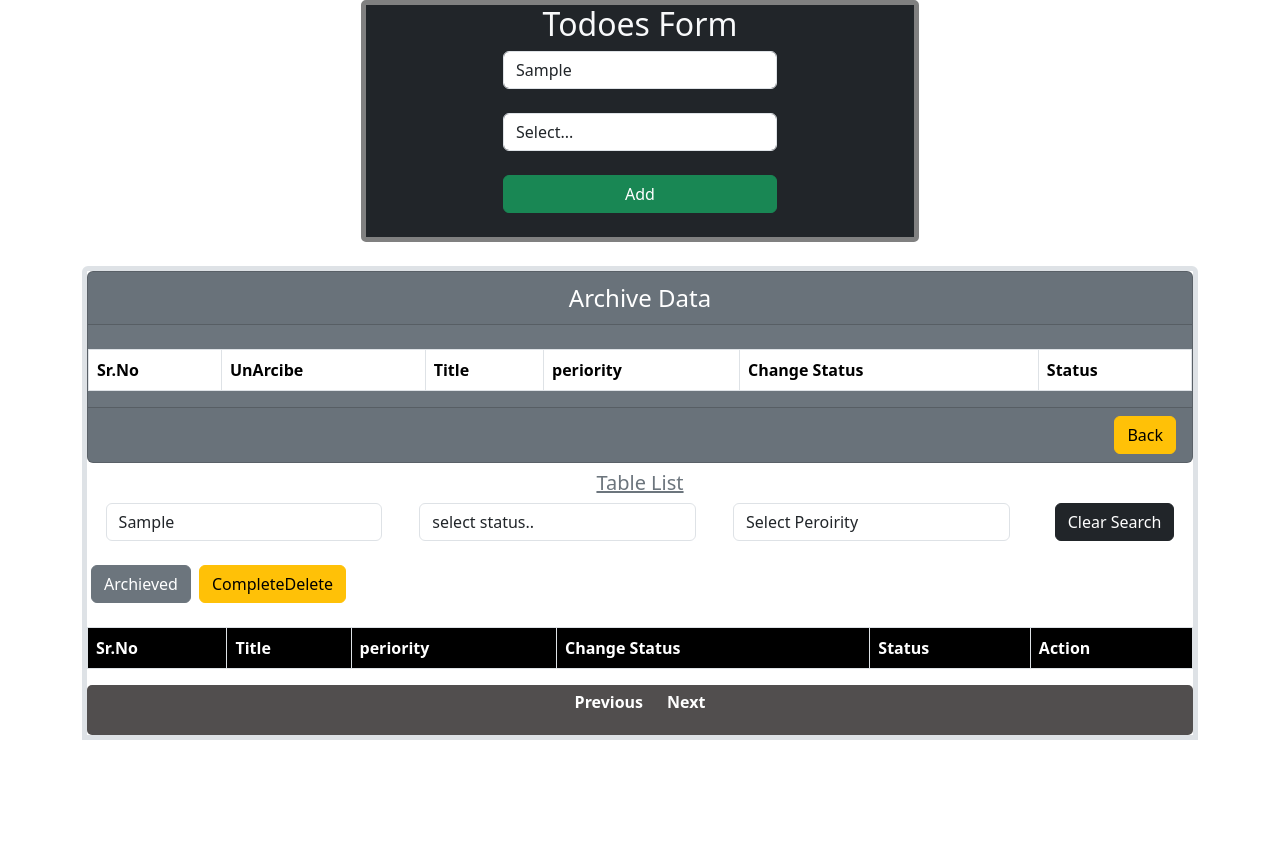
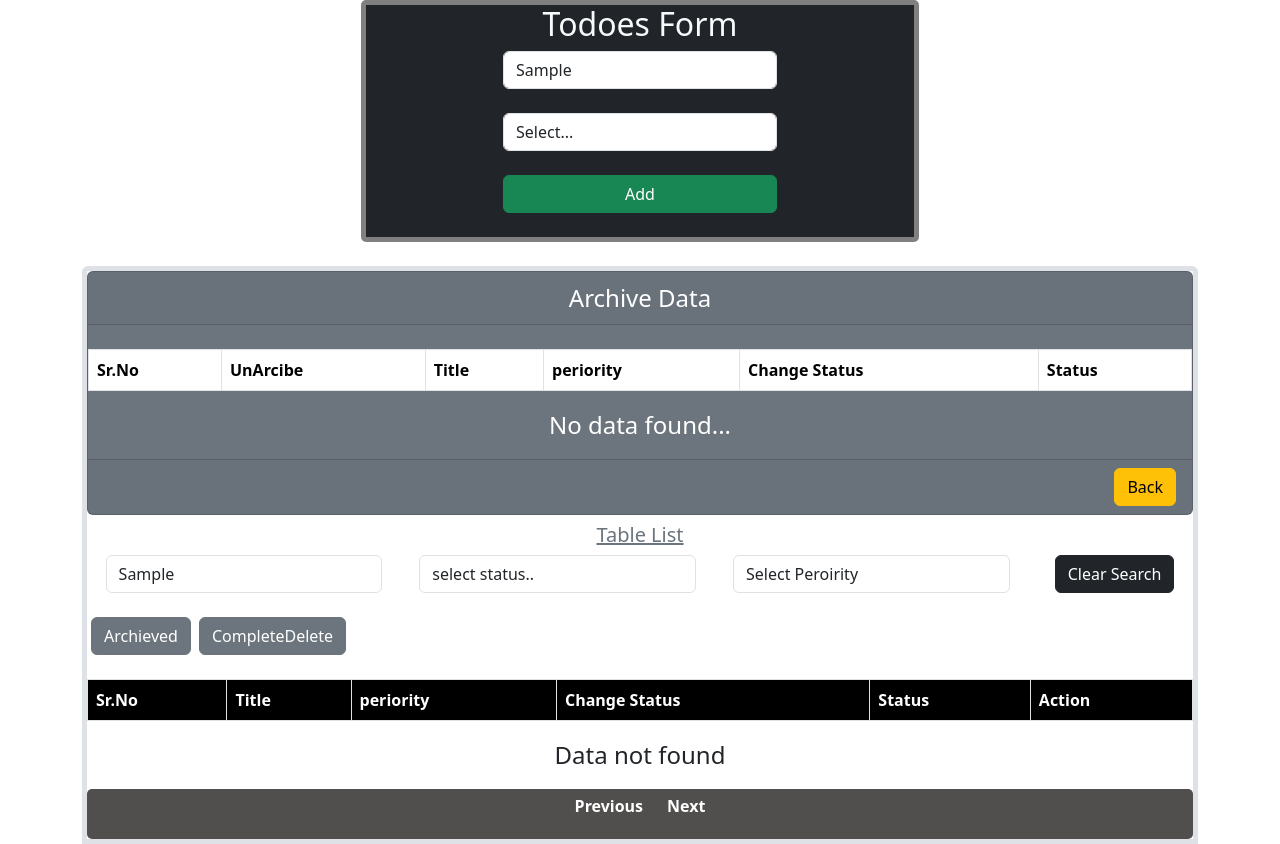
Before and after one commit to shaileshverma3667/todo_search_list, a React (Create React App) app: page / in a window 1280 px wide. Both pictures are taken after typing "Sample", "Sample" into the empty fields and a click on the button "Archieved". Before the commit the page ends 800 px from the top, so only its background shows below. Built offline with nearby package versions, Linux system fonts and the light colour scheme.

Commit message:
complete_project

```diff
--- a/src/Components/ArchiveField.jsx
+++ b/src/Components/ArchiveField.jsx
@@ -1,5 +1,5 @@
 import React from 'react'
-
+import { memo } from 'react'
 const ArchiveField = ({archieveData,mainData,setMainData,setArchieveData,setShowArchive}) => {
     const CompleteChange=(id)=>{
      let item= archieveData.find((data)=>data.id==id)
@@ -41,7 +41,7 @@ const ArchiveField = ({archieveData,mainData,setMainData,setArchieveData,setShow
 
             </tbody>
         </table>
-
+        {archieveData.length==0 && <p className='text-center text-white fs-4'>{"No data found..."}</p>}
       </div>
       <div className='card-footer'>
         <button className='btn btn-warning float-end' onClick={()=>setShowArchive(false)}>Back</button>
@@ -51,4 +51,4 @@ const ArchiveField = ({archieveData,mainData,setMainData,setArchieveData,setShow
   )
 }
 
-export default ArchiveField
+export default memo(ArchiveField)
--- a/src/Components/SearchElement.jsx
+++ b/src/Components/SearchElement.jsx
@@ -1,5 +1,5 @@
 import React from 'react'
-
+import { memo } from 'react'
 const SearchElement = ({handleSearch,clearSearch,searchObj}) => {
   return (
    <>
@@ -26,4 +26,4 @@ const SearchElement = ({handleSearch,clearSearch,searchObj}) => {
   )
 }
 
-export default SearchElement
+export default memo(SearchElement)
--- a/src/Components/TableField.jsx
+++ b/src/Components/TableField.jsx
@@ -5,7 +5,7 @@ import { memo } from 'react'
 import SearchElement from './SearchElement'
 import ReactPaginate from 'react-paginate'
 import ArchiveField from './ArchiveField'
-
+import DeleteIcon from '@mui/icons-material/Delete';
 
 const TableField = ({mainData,setMainData}) => {
   //pagination....
@@ -110,7 +110,7 @@ const TableField = ({mainData,setMainData}) => {
          <SearchElement handleSearch={handleSearch}  clearSearch={clearSearch} searchObj={searchObj}/>
         <div className='mt-4'>
            <button className='btn btn-secondary ms-1' onClick={()=>setShowArchive(!showArchive)}>Archieved</button>
-           <button className='btn btn-warning ms-2' onClick={handleCompleteDelete}>CompleteDelete</button>
+           <button className='btn btn-secondary ms-2' onClick={handleCompleteDelete}>CompleteDelete</button>
         </div>
         <table className='table table-striped table-bordered mt-4'>
             <thead >
@@ -141,7 +141,7 @@ const TableField = ({mainData,setMainData}) => {
                                 }</td>
                             <td>{data.isPending}</td>
                             { data.isPending!="completed" &&
-                            <td><button className='btn btn-danger' onClick={()=>handleDelete(data.id)}>Delete</button></td>
+                            <td><button className='btn text-bg-danger' onClick={()=>handleDelete(data.id)}><DeleteIcon/></button></td>
                            }
                     </tr>
                     )})
@@ -149,6 +149,7 @@ const TableField = ({mainData,setMainData}) => {
 
             </tbody>
         </table>
+        {mainData.length==0 && <p className='text-center fs-4'>{"Data not found"}</p>}
         <div className='peginationParent'>
           <ReactPaginate
            pageCount={pageCount}
--- a/src/Components/TodoForm.jsx
+++ b/src/Components/TodoForm.jsx
@@ -3,7 +3,7 @@ import "./style/TodoForm.css"
 import { v4 as uuid } from 'uuid'
 import TableField from './TableField'
 import { toast } from 'react-toastify'
-
+import { memo } from 'react'
 
 const TodoForm = () => {
     const [mainData,setMainData]=useState([])
@@ -90,4 +90,4 @@ const TodoForm = () => {
   )
 }
 
-export default TodoForm
+export default memo(TodoForm)
```
